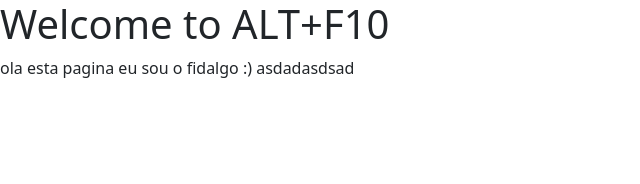
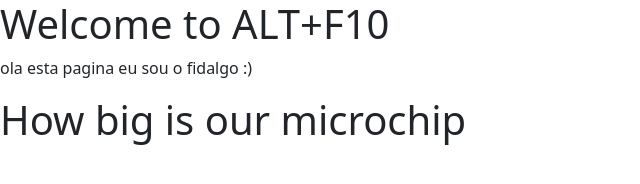
Before and after one commit to semikiina/ALF10-MEMORY, a plain HTML site: page index.html in a window 1280 px wide. Shown: the whole page, without its empty margins (0-640 px from the left). Drawn offline with nearby package versions, Linux system fonts and the light colour scheme.

Commit message:
Update index.html

```diff
--- a/index.html
+++ b/index.html
@@ -9,8 +9,9 @@
   <body>
     <h1>Welcome to ALT+F10</h1>
     <p>ola esta pagina
-      eu sou o fidalgo :) asdadasdsad
+      eu sou o fidalgo :)
     </p>
+    <h1>How big is our microchip</h1>
     <script src="https://cdn.jsdelivr.net/npm/bootstrap@5.2.2/dist/js/bootstrap.bundle.min.js" integrity="sha384-OERcA2EqjJCMA+/3y+gxIOqMEjwtxJY7qPCqsdltbNJuaOe923+mo//f6V8Qbsw3" crossorigin="anonymous"></script>
   </body>
 </html>
```
